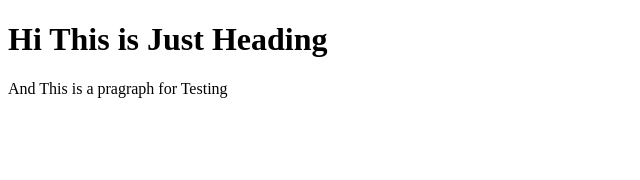
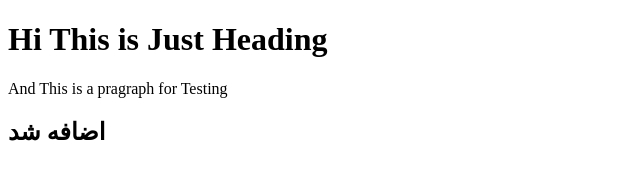
Before and after one commit to Qudrat-Ahmadi/TestGitcommet, a plain HTML site: page index.html in a window 1280 px wide. Shown: the whole page, without its empty margins (0-640 px from the left). Drawn offline with Linux system fonts and the light colour scheme.

Commit message:
Addet two Tags

```diff
--- a/index.html
+++ b/index.html
@@ -9,5 +9,6 @@
 <body>
     <h1> Hi This is Just Heading  </h1>
     <p>And This is a pragraph for Testing </p>
+    <h2> اضافه شد</h2>
 </body>
 </html>
```
